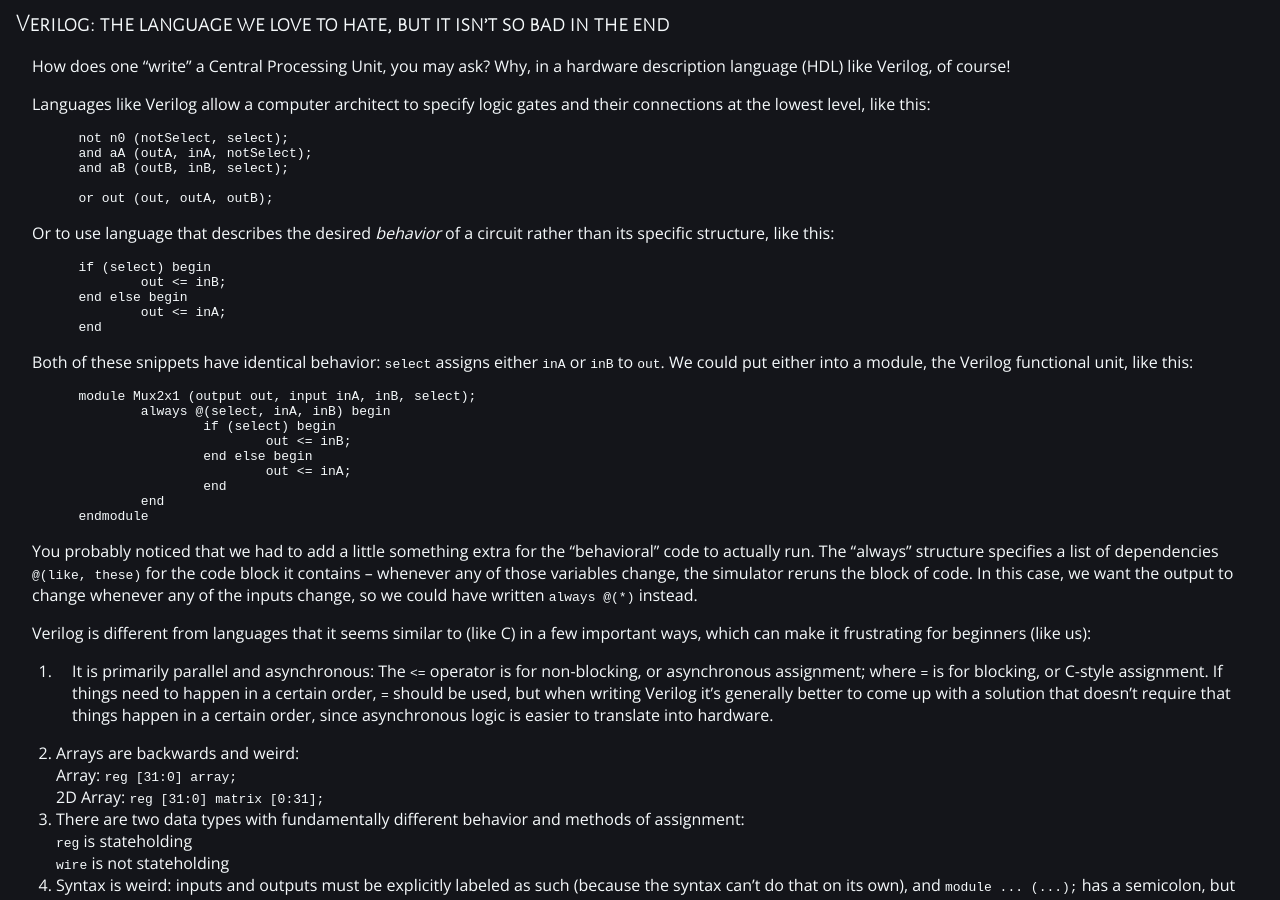
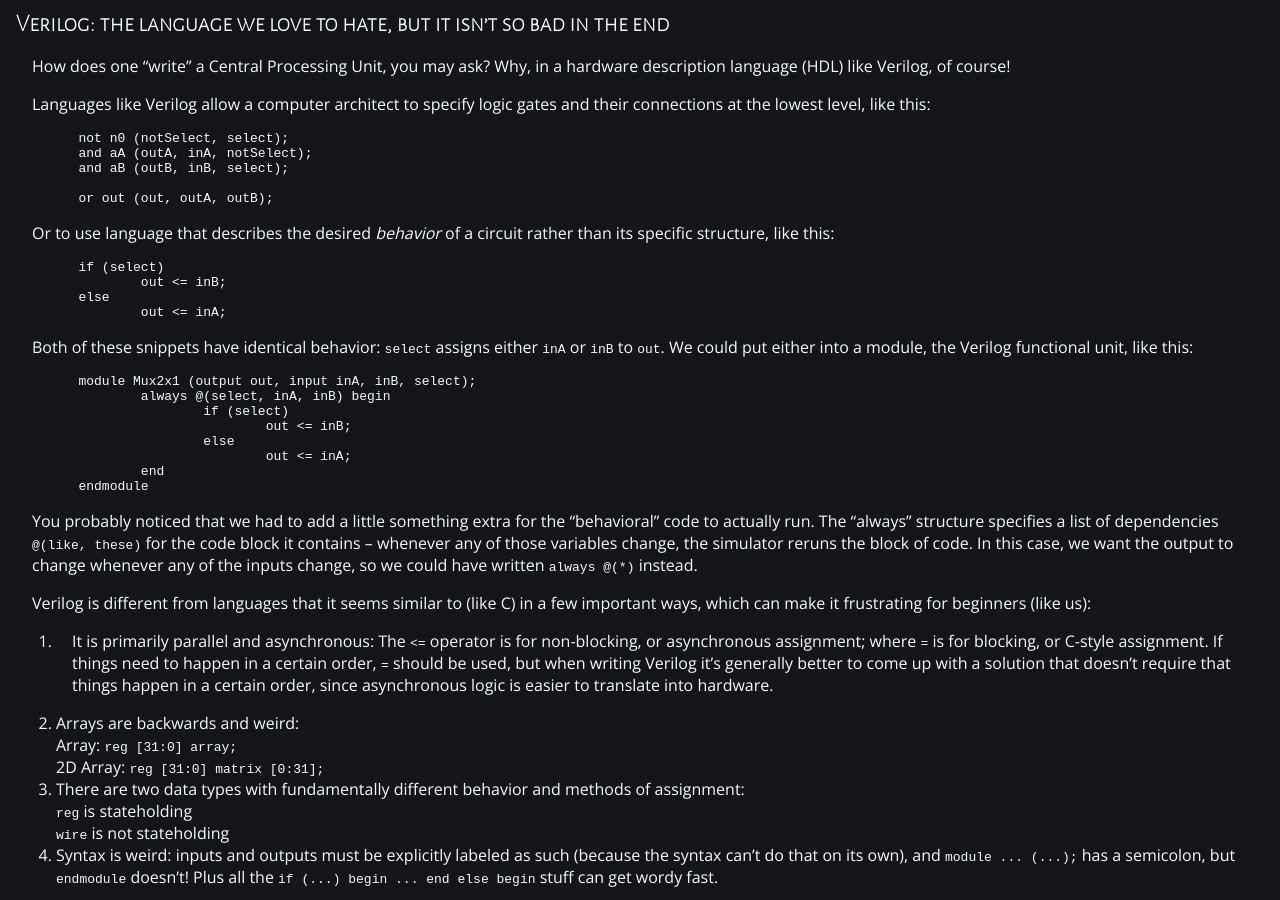
Before and after one commit to EnigMoiD/enigmoid.github.io, a Jekyll site: the page built from _posts/2013-12-01-cpu.md, in a window 1280 px wide and 900 px high, scrolled down 1196 px. Built offline with Jekyll 4.4.1, drawn with Linux system fonts in a browser that asks for light colours; nearby versions of some CDN libraries.

```diff
--- a/_posts/2013-12-01-cpu.md
+++ b/_posts/2013-12-01-cpu.md
@@ -22,21 +23,19 @@ Languages like Verilog allow a computer architect to specify logic gates and the
 
 Or to use language that describes the desired _behavior_ of a circuit rather than its specific structure, like this:
 
-		if (select) begin
+		if (select)
 			out <= inB;
-		end else begin
+		else
 			out <= inA;
-		end
 
 Both of these snippets have identical behavior: `select` assigns either `inA` or `inB` to `out`. We could put either into a module, the Verilog functional unit, like this:
 
 		module Mux2x1 (output out, input inA, inB, select);
 			always @(select, inA, inB) begin
-				if (select) begin
+				if (select)
 					out <= inB;
-				end else begin
+				else
 					out <= inA;
-				end
 			end
 		endmodule
 
```
Also changed, not shown: other parts of _posts/2013-12-01-cpu.md (+1 -0 lines), _posts/2013-10-09-poe-petri.md (+1 -1 lines), img/cpu/a7-temp.jpg (deleted), img/poe-pyrois/banner.jpg, 4 other files.
